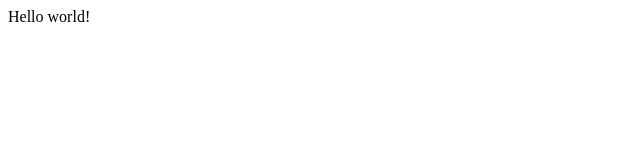
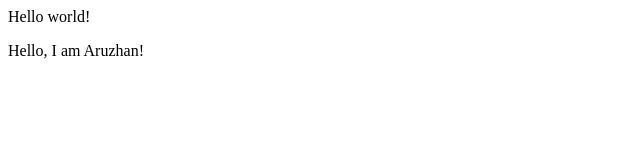
Before and after one commit to aaruzhan/aaruzhan.github.io, a plain HTML site: page index.html in a window 1280 px wide. Shown: the whole page, without its empty margins (0-640 px from the left). Drawn offline with Linux system fonts and the light colour scheme.

Commit message:
Update index.html

```diff
--- a/index.html
+++ b/index.html
@@ -1 +1,3 @@
 Hello world!
+
+<p>Hello, I am Aruzhan! </p>
```
